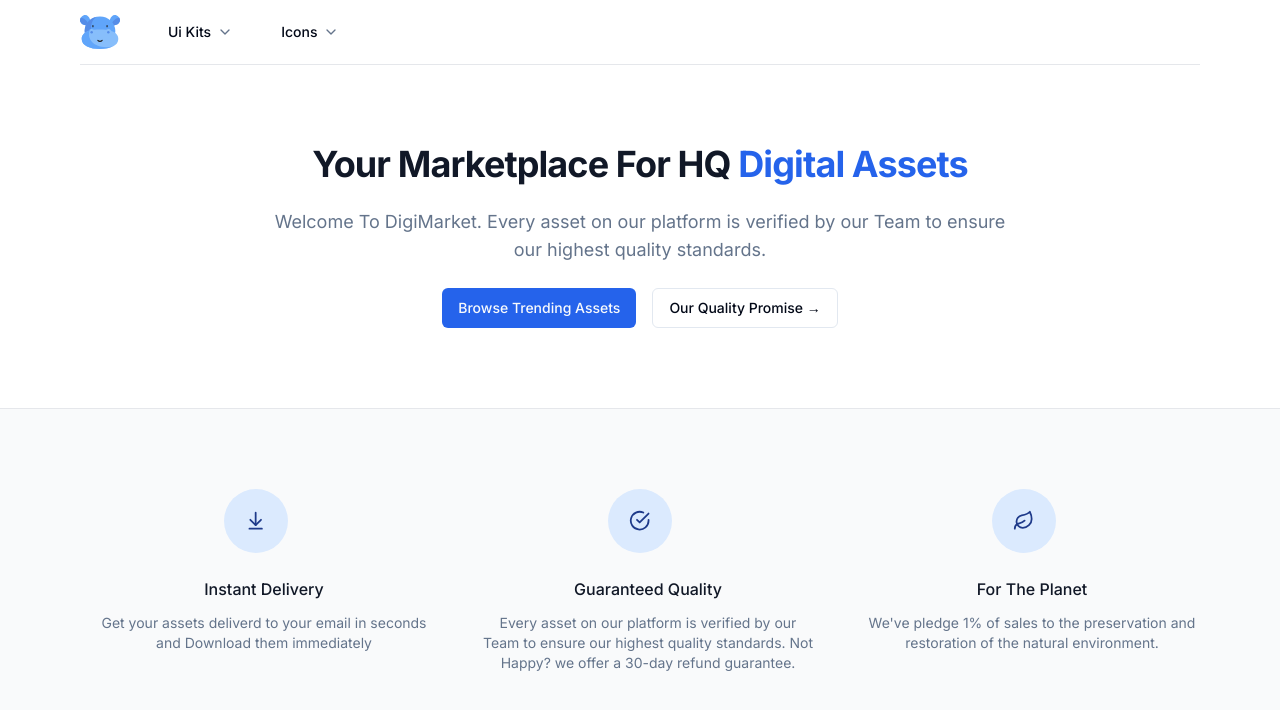
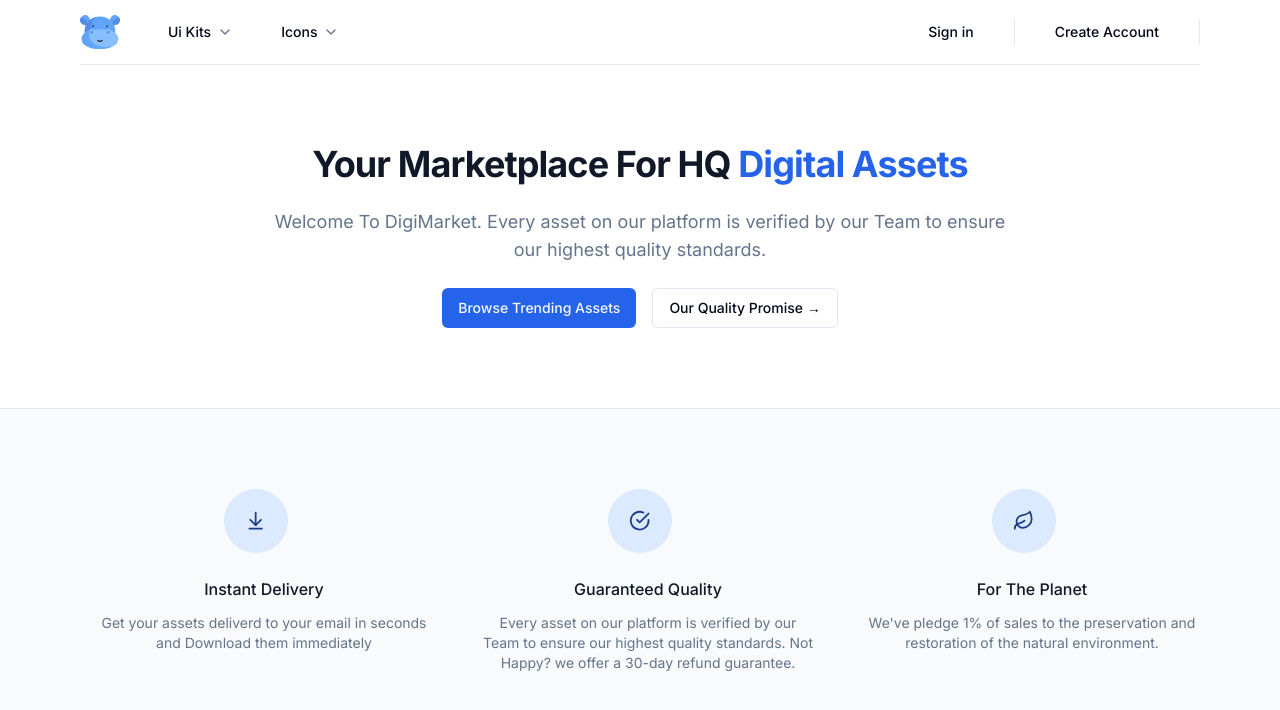
Before and after one commit to CodebyCyrus/Digi-Market, a Next.js app: page / in a window 1280 px wide. Shown: the top 710 px of the page. Built offline with nearby package versions, Linux system fonts and the light colour scheme.

Commit message:
Fix navbar for user bug hidden

```diff
--- a/src/components/Navbar.tsx
+++ b/src/components/Navbar.tsx
@@ -26,7 +26,7 @@
               </div>
 
               <div className="ml-auto flex items-center">
-                <div className="hidden lg:felx lg:flex-1 lg:items-center lg:justify-end lg:space-x-6">
+                <div className="hidden lg:flex lg:flex-1 lg:items-center lg:justify-end lg:space-x-6">
                   {user ? null : (
                     <Link
                       href="/sign-in"
@@ -47,8 +47,21 @@
                       href="/sign-up"
                       className={buttonVariants({ variant: "ghost" })}
                     >
-                      Register
+                      Create Account
                     </Link>
+                  )}
+
+                  {user ? (
+                    <span className="h-6 w-px bg-gray-200" aria-hidden="true" />
+                  ) : null}
+
+                  {user ? null : (
+                    <div className="flex lg:ml-6">
+                      <span
+                        className="h-6 w-px bg-gray-200"
+                        aria-hidden="true"
+                      />
+                    </div>
                   )}
                 </div>
               </div>
```
